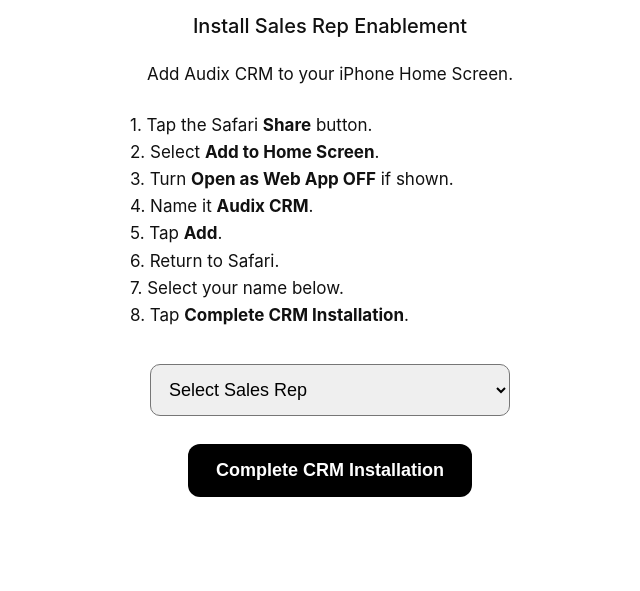
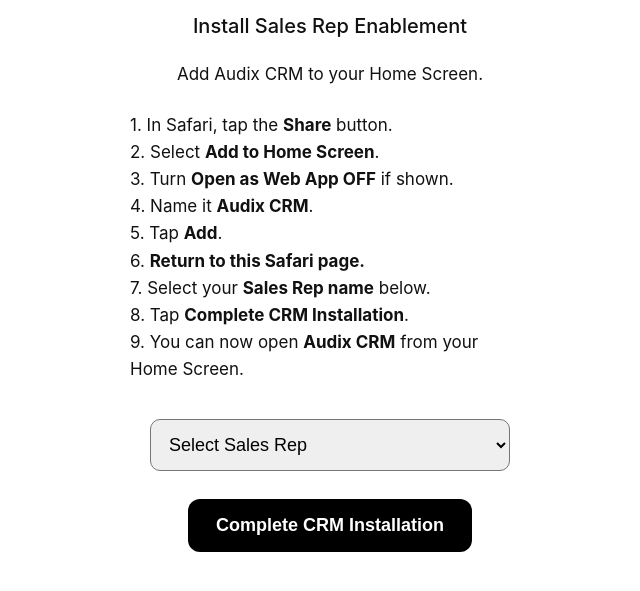
Before and after one commit to Audix-SteveY/audix-crm-launcher, a plain HTML site: page index.html in a window 1280 px wide. Shown: the part 207-798 px from the top of the page, without its empty margins (310-950 px from the left). Drawn offline with Linux system fonts and the light colour scheme.

Commit message:
Improve CRM installer instructions

```diff
--- a/index.html
+++ b/index.html
@@ -97,19 +97,20 @@
 <h2>Install Sales Rep Enablement</h2>
 
 <p>
-Add Audix CRM to your iPhone Home Screen.
+Add Audix CRM to your Home Screen.
 </p>
 
 <div class="instructions">
 
-1. Tap the Safari <strong>Share</strong> button.<br>
+1. In Safari, tap the <strong>Share</strong> button.<br>
 2. Select <strong>Add to Home Screen</strong>.<br>
 3. Turn <strong>Open as Web App OFF</strong> if shown.<br>
 4. Name it <strong>Audix CRM</strong>.<br>
 5. Tap <strong>Add</strong>.<br>
-6. Return to Safari.<br>
-7. Select your name below.<br>
-8. Tap <strong>Complete CRM Installation</strong>.
+6. <strong>Return to this Safari page.</strong><br>
+7. Select your <strong>Sales Rep name</strong> below.<br>
+8. Tap <strong>Complete CRM Installation</strong>.<br>
+9. You can now open <strong>Audix CRM</strong> from your Home Screen.
 
 </div>
 
```
